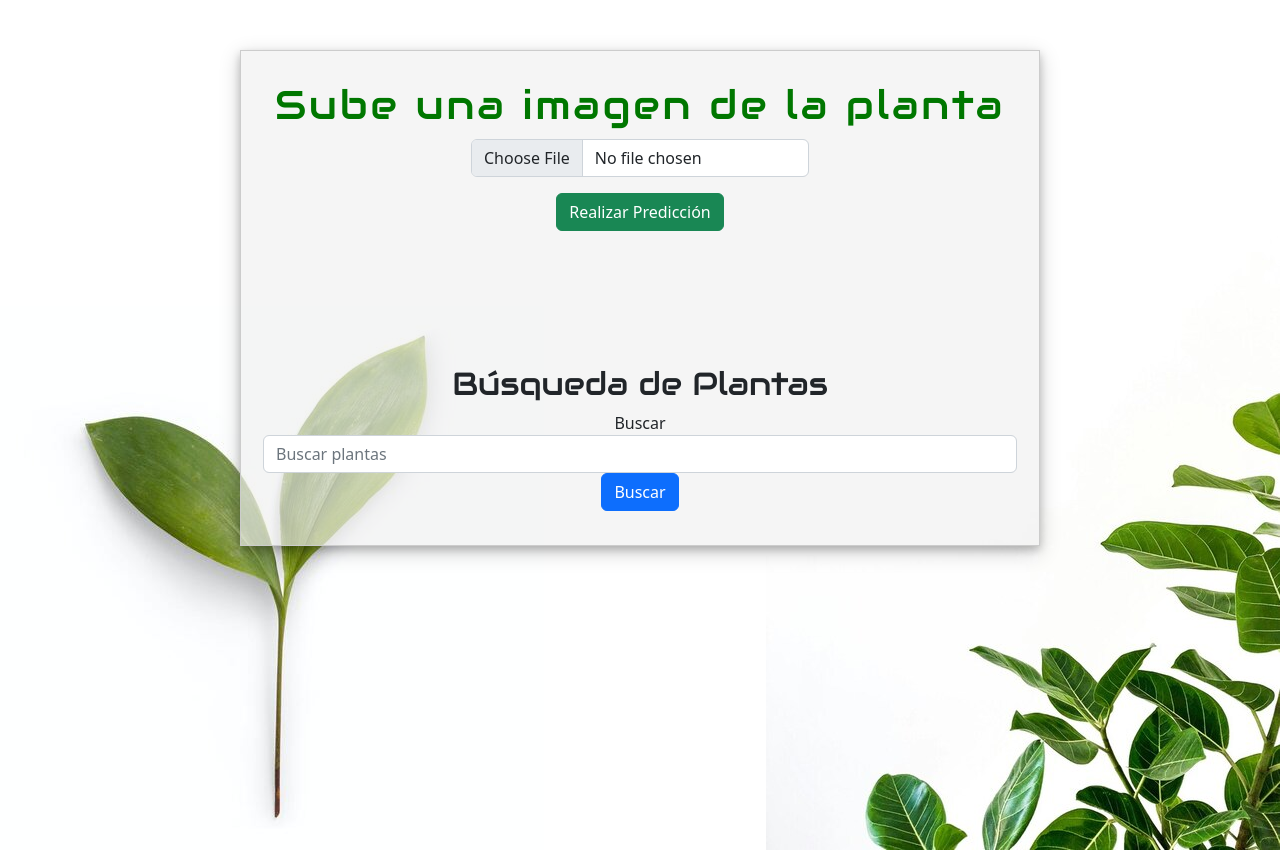
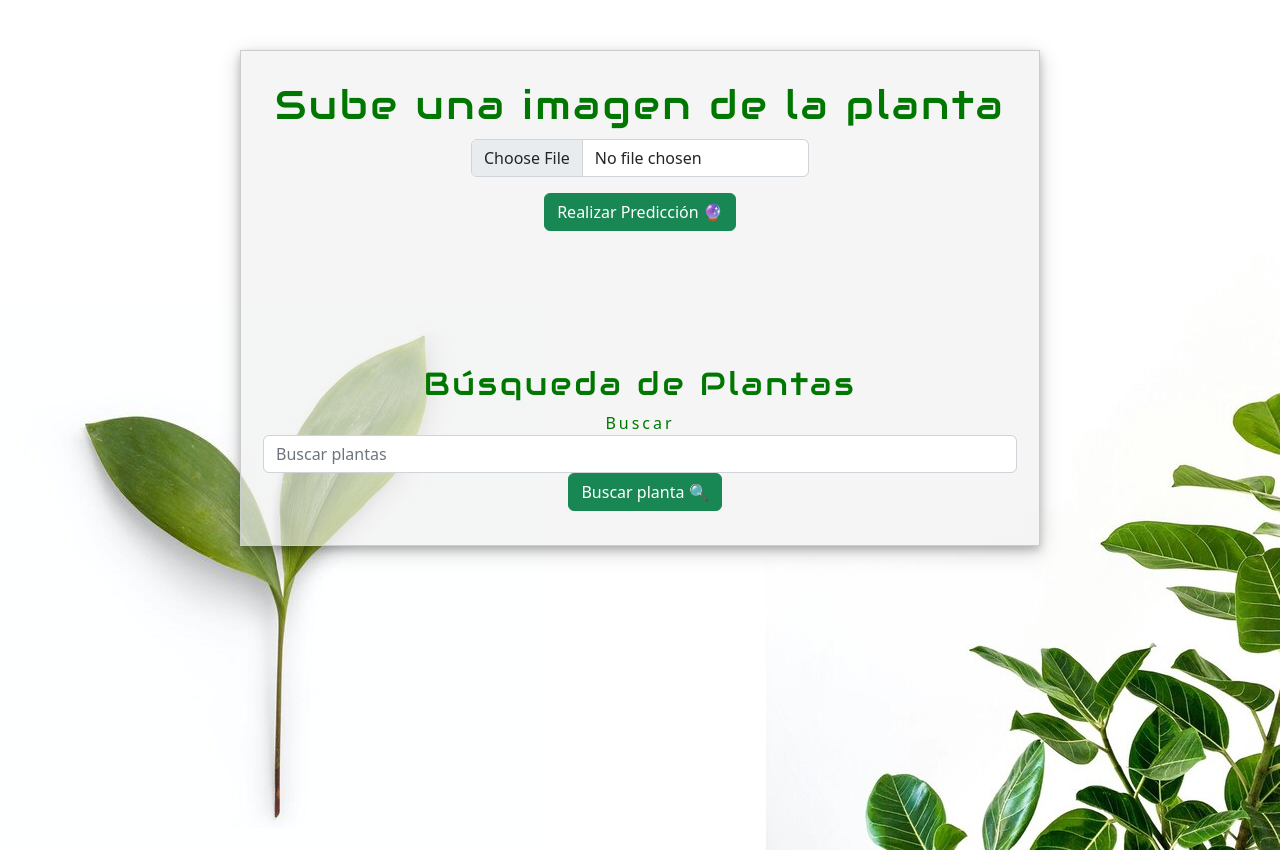
Before and after one commit to Psycho-afk/DeepLeaves, a Flask app: page /prediccion in a window 1280 px wide. Shown: the part 56-906 px from the top of the page. Run offline with Flask 3, Linux system fonts and the light colour scheme; some libraries are stand-ins or nearby versions; some web fonts are replaced.

Commit message:
new fonts and search bar changes

```diff
--- a/app/templates/prediccion.html
+++ b/app/templates/prediccion.html
@@ -33,7 +33,7 @@
                     </div>
 
                     <div class="input-group-append">
-                        <button type="button" class="btn btn-success" onclick="predict()">Realizar Predicción</button>
+                        <button type="button" class="btn btn-success" onclick="predict()">Realizar Predicción 🔮</button>
                     </div>
 
                 </form>
@@ -47,15 +47,17 @@
                     <div id="results" ></div>
                 </div>
 
-                <!-- Dentro de tu plantilla HTML existente -->
+                <!-- Barra de busqueda para las plantas -->
                 <div class="container mt-4">
-                    <h2>Búsqueda de Plantas</h2>
+                    <h2 class="font-effect-neon">Búsqueda de Plantas</h2>
                     <form action="{{ url_for('infoPl') }}" method="GET" class="form-inline mb-4">
                         <div class="form-group">
-                            <label for="searchInput" class="sr-only">Buscar</label>
-                            <input type="text" class="form-control mr-2" id="searchInput" name="q" placeholder="Buscar plantas">
+                            <label for="searchInput" class="sr-only font-effect-neon">Buscar</label>
+                            <input type="text" class="form-control " id="searchInput" name="q" placeholder="Buscar plantas">
                         </div>
-                        <button type="submit" class="btn btn-primary">Buscar</button>
+
+                            <button type="submit" class="btn btn-success btn-search">Buscar planta 🔍</button>
+
                     </form>
                 </div>
 
```
